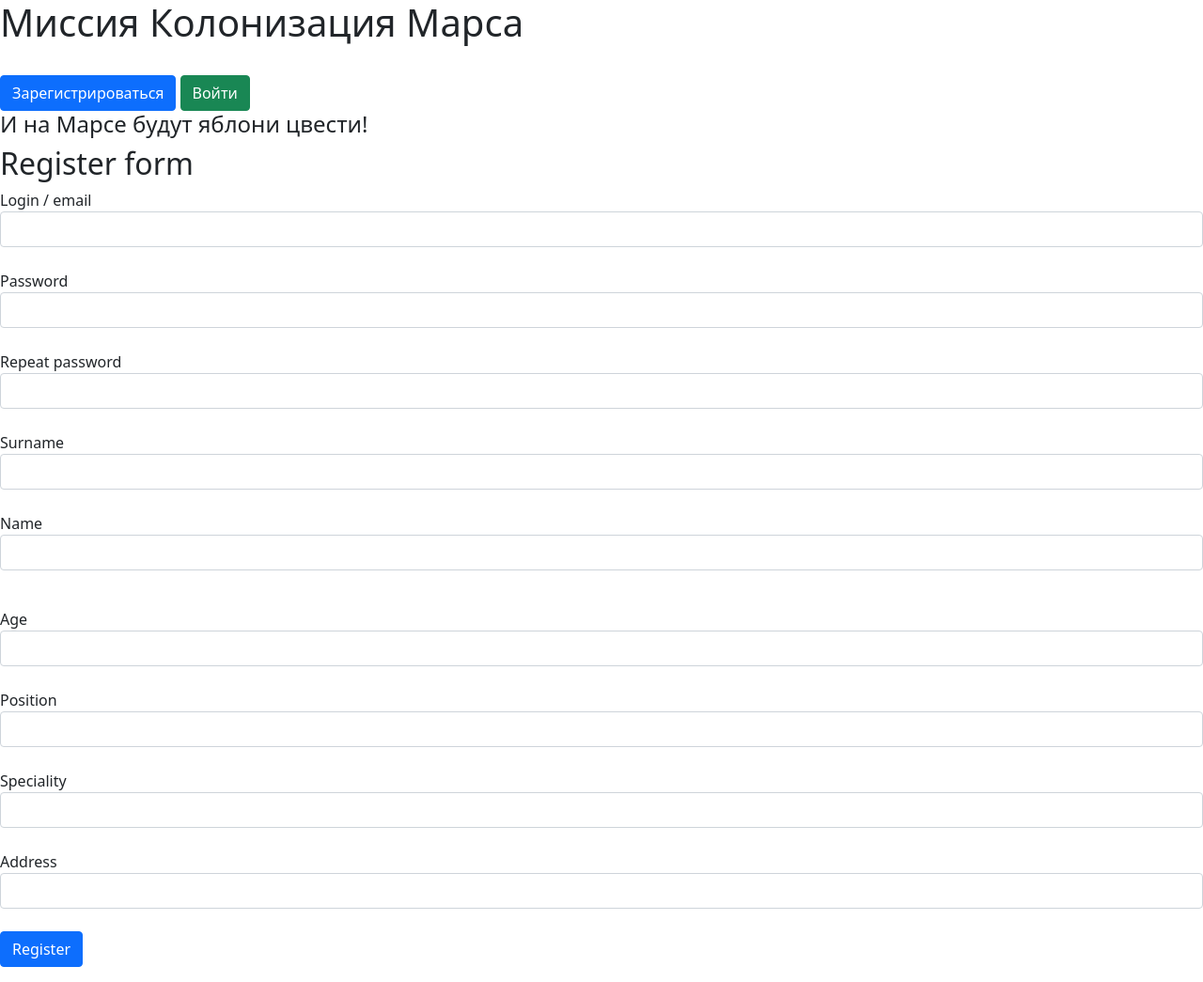
After one commit to niksorokin07/flask-sqlalchemy, a Flask app: page /register in a window 1280 px wide. The commit adds this page. Shown: the whole page at 94% size. Run offline with Flask 2, Linux system fonts and the light colour scheme.

Commit message:
Номер 2

```diff
--- /dev/null
+++ b/data/__all_models.py
@@ -0,0 +1,2 @@
+from . import users
+from . import jobs
--- a/data/db_session.py
+++ b/data/db_session.py
@@ -19,7 +19,7 @@ def global_init(db_file):
 
     conn_str = f'sqlite:///{db_file.strip()}?check_same_thread=False'
     print(f"Подключение к базе данных по адресу {conn_str}")
-    from data import users
+    from . import __all_models
     engine = sqla.create_engine(conn_str, echo=False)
     __factory = orm.sessionmaker(bind=engine)
 
--- a/main.py
+++ b/main.py
@@ -1,8 +1,8 @@
 from flask import Flask, render_template, redirect
 import datetime
-from flask_login import LoginManager, login_user, UserMixin
+from flask_login import LoginManager, login_user, logout_user, login_required, current_user, UserMixin
 from flask_wtf import FlaskForm
-from wtforms import PasswordField, BooleanField, SubmitField, EmailField
+from wtforms import PasswordField, BooleanField, SubmitField, EmailField, StringField, IntegerField
 from wtforms.validators import DataRequired
 from data import db_session
 from data.db_session import SqlAlchemyBase
@@ -15,21 +15,6 @@ app.config['PERMANENT_SESSION_LIFETIME'] = datetime.timedelta(days=365)
 
 login_manager = LoginManager()
 login_manager.init_app(app)
-db_session.global_init("db/blogs.db")
-dbs = db_session.create_session()
-
-user = User()
-user.surname = "Scott"
-user.name = "Ridley"
-user.age = 21
-user.position = "captain"
-user.speciality = "research engineer"
-user.address = "module_1"
-user.email = "scott_chief@mars.org"
-user.password_hash = "cap"
-user.set_password("cap")
-dbs.add(user)
-dbs.commit()
 
 
 class LoginForm(FlaskForm):
@@ -37,6 +22,19 @@ class LoginForm(FlaskForm):
     password = PasswordField('Пароль', validators=[DataRequired()])
     remember_me = BooleanField('Запомнить меня')
     submit = SubmitField('Войти')
+
+
+class RegisterForm(FlaskForm):
+    email = EmailField('Login / email', validators=[DataRequired()])
+    password = PasswordField('Password', validators=[DataRequired()])
+    password_again = PasswordField('Repeat password', validators=[DataRequired()])
+    surname = StringField('Surname', validators=[DataRequired()])
+    name = StringField('Name', validators=[DataRequired()])
+    age = IntegerField('Age')
+    pos = StringField('Position')
+    spec = StringField('Speciality')
+    adrs = StringField("Address")
+    submit = SubmitField('Register')
 
 
 @login_manager.user_loader
@@ -64,6 +62,41 @@ def login():
     return render_template('login.html', title='Авторизация', form=form)
 
 
+@app.route('/logout')
+@login_required
+def logout():
+    logout_user()
+    return redirect("/")
+
+
+@app.route('/register', methods=['GET', 'POST'])
+def reqister():
+    form = RegisterForm()
+    if form.validate_on_submit():
+        if form.password.data != form.password_again.data:
+            return render_template('register.html', title='Register form',
+                                   form=form,
+                                   message="Пароли не совпадают")
+        db_sess = db_session.create_session()
+        if db_sess.query(User).filter(User.email == form.email.data).first():
+            return render_template('register.html', title='Register form',
+                                   form=form,
+                                   message="Такой пользователь уже есть")
+        user = User(
+            name=form.name.data,
+            email=form.email.data,
+            surname=form.surname.data,
+            age=form.age.data,
+            position=form.pos.data,
+            address=form.adrs.data,
+            speciality=form.spec.data)
+        user.set_password(form.password.data)
+        db_sess.add(user)
+        db_sess.commit()
+        return redirect('/')
+    return render_template('register.html', title='Register form', form=form)
+
+
 if __name__ == '__main__':
     db_session.global_init("db/blogs.db")
     app.run(port=8080, host='127.0.0.1')
--- a/templates/base.html
+++ b/templates/base.html
@@ -9,8 +9,19 @@
     <title>{{ title }}</title>
     </head>
     <body>
+
         <h1>Миссия Колонизация Марса</h1>
         <br>
+        <nav><a>
+            {% if current_user.is_authenticated %}
+                <a class="navbar-brand" href="/logout">{{ current_user.name }}</a>
+            {% else %}
+                <a>
+                    <a class="btn btn-primary " href="/register">Зарегистрироваться</a>
+                    <a class="btn btn-success" href="/login">Войти</a>
+                </a>
+            {% endif %}
+        </a></nav>
         <h4>И на Марсе будут яблони цвести!</h4>
          {% block content %}{% endblock content %}
     </body>
--- /dev/null
+++ b/templates/register.html
@@ -0,0 +1,91 @@
+{% extends "base.html" %}
+
+{% block content %}
+<h2 id="temp">{{ title }}</h2>
+<form action="" method="post">
+    {{ form.hidden_tag() }}
+    <div class="forms">
+        {{ form.email.label }}<br>
+        {{ form.email(class="form-control", type="email") }}<br>
+        {% for error in form.email.errors %}
+            <p class="alert alert-danger" role="alert">
+                {{ error }}
+            </p>
+        {% endfor %}
+    </div>
+    <div class="forms">
+        {{ form.password.label }}<br>
+        {{ form.password(class="form-control", type="password") }}<br>
+        {% for error in form.password.errors %}
+            <p class="alert alert-danger" role="alert">
+                {{ error }}
+            </p>
+        {% endfor %}
+    </div>
+    <div class="forms">
+        {{ form.password_again.label }}<br>
+        {{ form.password_again(class="form-control", type="password") }}<br>
+        {% for error in form.password_again.errors %}
+            <p class="alert alert-danger" role="alert">
+                {{ error }}
+            </p>
+        {% endfor %}
+    </div>
+    <div class="forms">
+        {{ form.surname.label }}<br>
+        {{ form.surname(class="form-control") }}<br>
+        {% for error in form.surname.errors %}
+            <p class="alert alert-danger" role="alert">
+                {{ error }}
+            </p>
+        {% endfor %}
+    </div>
+    <p class="forms">
+        {{ form.name.label }}<br>
+        {{ form.name(class="form-control") }}<br>
+        {% for error in form.name.errors %}
+            <p class="alert alert-danger" role="alert">
+                {{ error }}
+            </p>
+        {% endfor %}
+    </div>
+    <div class="forms">
+        {{ form.age.label }}<br>
+        {{ form.age(class="form-control") }}<br>
+        {% for error in form.age.errors %}
+            <p class="alert alert-danger" role="alert">
+                {{ error }}
+            </p>
+        {% endfor %}
+    </div>
+    <div class="forms">
+        {{ form.pos.label }}<br>
+        {{ form.pos(class="form-control") }}<br>
+        {% for error in form.pos.errors %}
+            <p class="alert alert-danger" role="alert">
+                {{ error }}
+            </p>
+        {% endfor %}
+    </div>
+    <div class="forms">
+        {{ form.spec.label }}<br>
+        {{ form.spec(class="form-control") }}<br>
+        {% for error in form.spec.errors %}
+            <p class="alert alert-danger" role="alert">
+                {{ error }}
+            </p>
+        {% endfor %}
+    </div>
+    <div class="forms">
+        {{ form.adrs.label }}<br>
+        {{ form.adrs(class="form-control") }}<br>
+        {% for error in form.adrs.errors %}
+            <p class="alert alert-danger" role="alert">
+                {{ error }}
+            </p>
+        {% endfor %}
+    </div>
+    <p class="forms">{{ form.submit(type="submit", class="btn btn-primary") }}</p>
+    {{message}}
+</form>
+{% endblock %}
```
Also changed, not shown: db/blogs.db (added).
